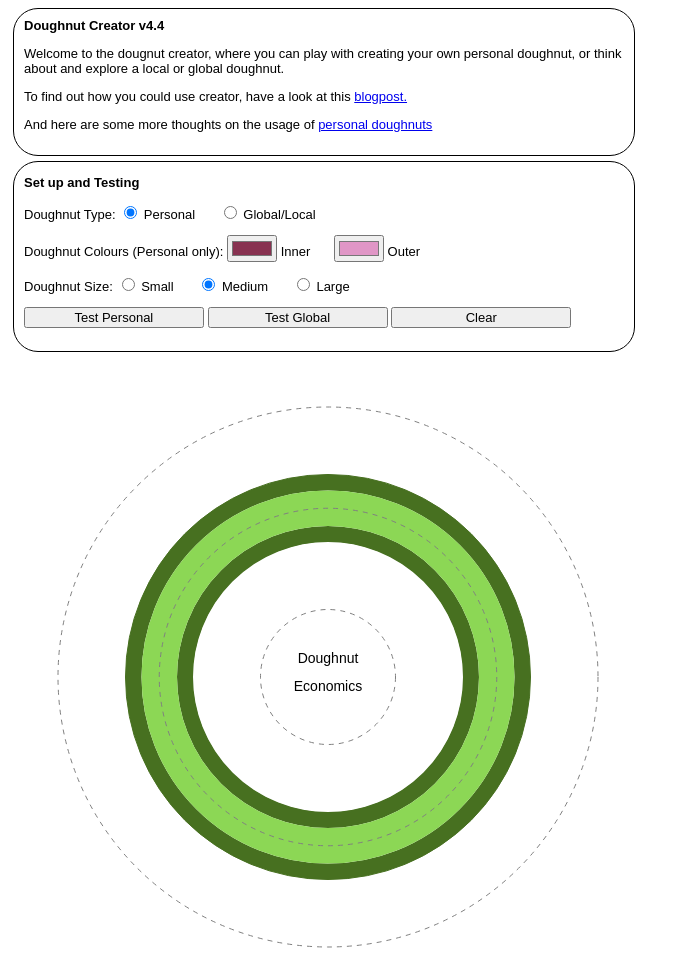
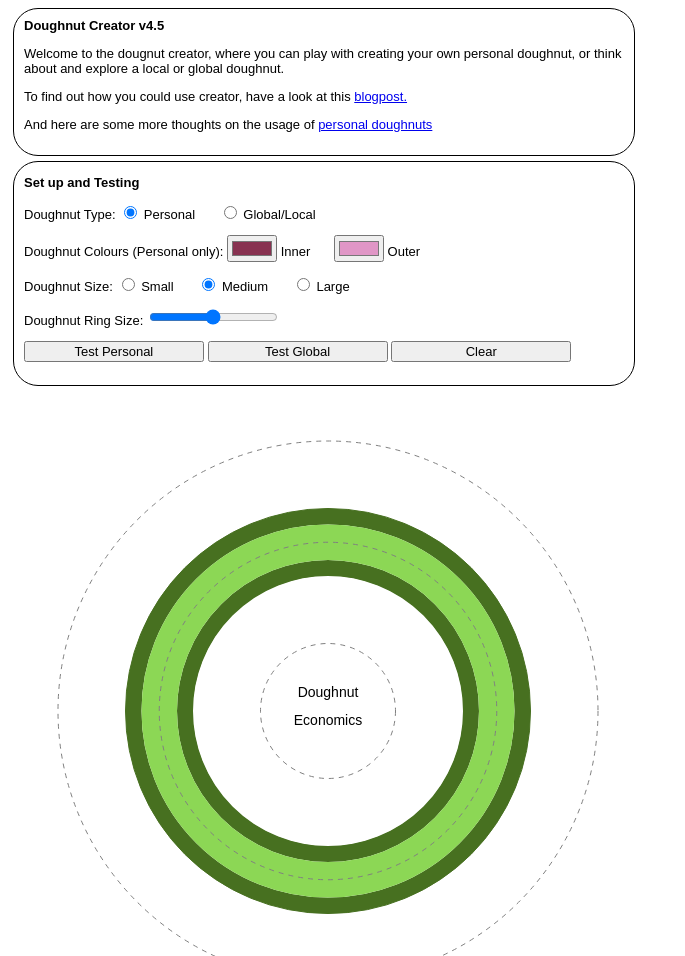
Before and after one commit to flodskum/doughnut-economics-graph, a plain HTML site: page doughnut.html in a window 1280 px wide. Shown: the top 956 px of the page, without its empty margins (0-685 px from the left). Drawn offline with Linux system fonts and the light colour scheme.

Commit message:
Added ring size adjustment.

```diff
--- a/doughnut.html
+++ b/doughnut.html
@@ -72,7 +72,7 @@
 
 <body>
     <div id="box">
-        <h1>Doughnut Creator v4.4</h1>
+        <h1>Doughnut Creator v4.5</h1>
         <p> Welcome to the dougnut creator, where you can play with creating your own
             personal doughnut, or think about and explore a local or global doughnut.
         </p>
@@ -105,6 +105,9 @@
                 <label for="medium">Medium</label>
                 <input type="radio" id="largeSize" name="donutSize" value="large" onClick="setSize(3)">
                 <label for="large">Large</label>
+            </p>
+            <p>Doughnut Ring Size: <input type="range" min="0.5" max="1.5" value="1.0" class="slider" id="ringSize" step="0.25"
+                onchange="setRingSize()">
             </p>
             <p><input name="test1Button" type="button" value=" Test Personal " onclick="testIt(1)">
                 <input name="test2Button" type="button" value=" Test Global " onclick="testIt(2)">
@@ -177,7 +180,7 @@
 
 
 <!-- Update value to force reload of new version of script -->
-<script src="doughnut.js?4.4"></script>
+<script src="doughnut.js?4.5"></script>
 
 <script>
     const testPInner = ["moral code", "relationships", "security/respect", "health", "nutrition", "community", "home", "income", "nature", "self aware"];
@@ -312,10 +315,22 @@
                 size = 960;
                 textSize = 21;
             }
-            myDonut = new Doughnut(size, textSize, "doughnutCanvas", "doughnutDiv", "dimensionInfo", "innerDims", "outerDims", "csv");
+            let scale = document.getElementById("ringSize").value;
+            myDonut = new Doughnut(size, scale, textSize, "doughnutCanvas", "doughnutDiv", "dimensionInfo", "innerDims", "outerDims", "csv");
             setColours()
             updateLevelName();
         }
+    }
+
+    function setRingSize() {
+        if (document.getElementById("smallSize").checked) {
+            number = 1;
+        } else if (document.getElementById("largeSize").checked) {
+            number = 3;
+        } else {
+            number = 2;
+        }
+        setSize(number);
     }
 
     function clearDoughnut() {
--- a/doughnut.js
+++ b/doughnut.js
@@ -136,21 +136,31 @@
 }
 
 class Doughnut {
-    // size: Size of doughnut
+    // size: Size of whole doughnut
+    // donutScale: scaling factor for the doughnut (between 0.5 and 1.5)
+    // textSize: text size
     // canvasId: Id of canvas element to draw the doughnut into
     // divId: Id of div element that canvas is in (to allow resize correctly)
     // infoId: Optional id of doughnut dimension info
     // innerId: Optional id of paragraph to show inner dimensions list
     // outerId: Optional id of paragraph to show outer dimensions list
     // exportId: Optional id of textarea to show export CSV string
-    constructor(size, textSize, canvasId, divId, infoId, innerId, outerId, exportId) {
+    constructor(size, donutScale, textSize, canvasId, divId, infoId, innerId, outerId, exportId) {
         this._donutSize = size;
+        this._textSize = textSize;
+        if (donutScale >= 0.5 && donutScale <= 1.5) {
+            this._donutScale = donutScale;
+        } else {
+            this._donutScale = 1.0;
+        }
         this._canvasId = canvasId;
         this._divId = divId;
         this._infoId = infoId;
         this._innerId = innerId;
         this._outerId = outerId;
         this._exportId = exportId;
+
+        //this._debug("size: " + this._donutSize + " / scale: " + this._donutScale);
 
         // Fudge factor adjusetment for hard coded values to be scaled based on given size
         let fudge = (size/640);
@@ -162,14 +172,16 @@
         this._donutMargin = Math.round(100 * fudge);   // The space around the whole doughnut diagram
         this._section = (this._donutSize - this._donutMargin) / 8;
         this._inInner = this._section;
-        this._outInner = this._inInner + this._section; // this._section * 2
+        this._donutRingSize = this._section * this._donutScale;
+        let overlapDonut = (this._donutRingSize - this._section) / 2;
+        //this._debug("section: " + this._section + " / donutRingSize: " + this._donutRingSize + " / overlap: " + overlapDonut);
+        this._outInner = this._inInner + this._section - overlapDonut;
         this._inDonut = this._outInner;
-        this._outDonut = this._inDonut + this._section; // this._section * 3
+        this._outDonut = this._inDonut + this._donutRingSize;
         this._midDonut = this._inDonut + (this._outDonut - this._inDonut) / 2;
         this._inOuter = this._outDonut;
-        this._outOuter = this._inOuter + this._section; // this._section * 4
+        this._outOuter = this._inOuter + this._section;
         this._extraDonut = this._outOuter + Math.round(25 * fudge);   // For the complete overshoot
-        this._textSize = textSize;
         this._arcLineWidth = 2;
         this._textInner = this._outInner + (this._section / 2);
         this._textOuter = this._outOuter - this._textSize;
```
